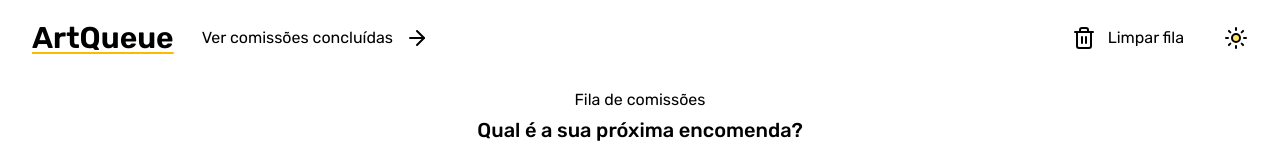
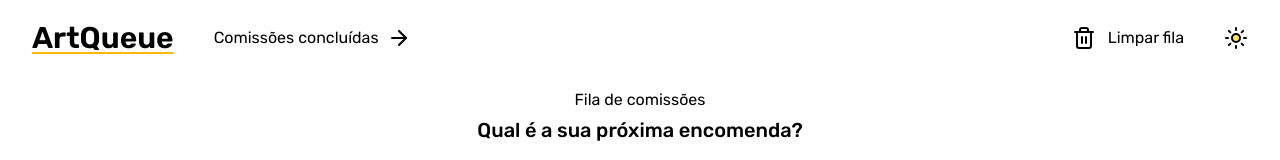
Before and after one commit to kauefraga/artqueue, a React (Vite) app: page / in a window 1280 px wide. Shown: the top 160 px of the page. Built offline with nearby package versions, Linux system fonts and the light colour scheme.

Commit message:
refactor: split commissions components
* Split <Header> in pending and finished commissions components (nav and
  actions

```diff
--- /dev/null
+++ b/src/components/finished-commissions/actions.tsx
@@ -0,0 +1,13 @@
+import { QueueCleaner } from '../queue-cleaner';
+
+interface FinishedCommissionsActionsProps {
+  onClearCommissions: () => void;
+}
+
+export function FinishedCommissionsActions({ onClearCommissions }: FinishedCommissionsActionsProps) {
+  return (
+    <>
+      <QueueCleaner type="finished" onClear={onClearCommissions} />
+    </>
+  );
+}
--- /dev/null
+++ b/src/components/finished-commissions/nav.tsx
@@ -0,0 +1,12 @@
+import { ArrowRight } from 'lucide-react';
+
+export function FinishedCommissionsNav() {
+  return (
+    <nav>
+      <a href="/" className="flex transition-all gap-2 hover:gap-3">
+        Comissões pendentes
+        <ArrowRight />
+      </a>
+    </nav>
+  );
+}
--- /dev/null
+++ b/src/components/pending-commissions/actions.tsx
@@ -0,0 +1,13 @@
+import { QueueCleaner } from '../queue-cleaner';
+
+interface PendingCommissionsActionsProps {
+  onClearCommissions: () => void;
+}
+
+export function PendingCommissionsActions({ onClearCommissions }: PendingCommissionsActionsProps) {
+  return (
+    <>
+      <QueueCleaner type="pending" onClear={onClearCommissions} />
+    </>
+  );
+}
--- /dev/null
+++ b/src/components/pending-commissions/nav.tsx
@@ -0,0 +1,12 @@
+import { ArrowRight } from 'lucide-react';
+
+export function PendingCommissionsNav() {
+  return (
+    <nav>
+      <a href="/finished" className="flex transition-all gap-2 hover:gap-3">
+        Comissões concluídas
+        <ArrowRight />
+      </a>
+    </nav>
+  );
+}
--- a/src/components/queue-cleaner.tsx
+++ b/src/components/queue-cleaner.tsx
@@ -3,15 +3,15 @@ import { Trash2 } from 'lucide-react';
 interface QueueCleanerProps {
   /** cleaner should clean pending or finished commissions */
   type: 'pending' | 'finished';
-  onClean: () => void;
+  onClear: () => void;
 }
 
-export function QueueCleaner({ type, onClean }: QueueCleanerProps) {
+export function QueueCleaner({ type, onClear }: QueueCleanerProps) {
   if (type === 'pending') {
     return (
       <button
         title="Remove todas encomendas pendentes"
-        onClick={onClean}
+        onClick={onClear}
         className="flex gap-3 hover:cursor-pointer"
       >
         <Trash2 />
@@ -23,7 +23,7 @@ export function QueueCleaner({ type, onClean }: QueueCleanerProps) {
   return (
     <button
       title="Remove todas encomendas finalizadas"
-      onClick={onClean}
+      onClick={onClear}
       className="flex gap-3 hover:cursor-pointer"
     >
       <Trash2 />
--- a/src/layout/header-form.tsx
+++ /dev/null
@@ -1,19 +0,0 @@
-import { ThemeToggle } from '../components/theme-toggle';
-
-export function HeaderForm() {
-  return (
-    <header className="flex flex-col items-center gap-5 justify-between px-8 py-5 md:flex-row md:gap-0">
-      <div className="flex flex-col items-center gap-5 md:flex-row md:gap-7">
-        <a href="/">
-          <h1 className="underline decoration-amber-400 decoration-2 underline-offset-4 font-semibold text-3xl">
-            ArtQueue
-          </h1>
-        </a>
-      </div>
-
-      <div className="flex gap-10">
-        <ThemeToggle />
-      </div>
-    </header>
-  );
-}
--- a/src/layout/header.tsx
+++ b/src/layout/header.tsx
@@ -1,45 +1,26 @@
-import { ArrowRight } from 'lucide-react';
-import { useLocation } from 'react-router';
-import { QueueCleaner } from '../components/queue-cleaner';
+import type { ReactNode } from 'react';
 import { ThemeToggle } from '../components/theme-toggle';
 
 interface HeaderProps {
-  onCleanFinishedCommissions: () => void;
-  onCleanPendingCommissions: () => void;
+  nav?: ReactNode;
+  actions?: ReactNode;
 }
 
-export function Header({ onCleanPendingCommissions, onCleanFinishedCommissions }: HeaderProps) {
-  const location = useLocation();
-  const isFinishedCommissionsPage = location.pathname === '/finished';
-
+export function Header({ nav, actions }: HeaderProps) {
   return (
     <header className="flex flex-col items-center gap-5 justify-between px-8 py-5 md:flex-row md:gap-0">
-      <div className="flex flex-col items-center gap-5 md:flex-row md:gap-7">
+      <div className="flex flex-col items-center gap-5 md:flex-row md:gap-10">
         <a href="/">
           <h1 className="underline decoration-amber-400 decoration-2 underline-offset-4 font-semibold text-3xl">
             ArtQueue
           </h1>
         </a>
 
-        {isFinishedCommissionsPage
-          ? (
-              <a href="/" className="flex gap-3">
-                Ver comissões pendentes
-                <ArrowRight />
-              </a>
-            )
-          : (
-              <a href="/finished" className="flex gap-3">
-                Ver comissões concluídas
-                <ArrowRight />
-              </a>
-            )}
+        {nav}
       </div>
 
       <div className="flex gap-10">
-        {isFinishedCommissionsPage
-          ? <QueueCleaner type="finished" onClean={onCleanFinishedCommissions} />
-          : <QueueCleaner type="pending" onClean={onCleanPendingCommissions} />}
+        {actions}
         <ThemeToggle />
       </div>
     </header>
--- a/src/pages/client-form.tsx
+++ b/src/pages/client-form.tsx
@@ -4,7 +4,7 @@ import { useNavigate } from 'react-router';
 import { CommissionsContainer } from '../components/commissions/commissions-container';
 import { useFormContext } from '../contexts/form';
 import { Footer } from '../layout/footer';
-import { HeaderForm } from '../layout/header-form';
+import { Header } from '../layout/header';
 
 export function ClientFormPage() {
   const navigate = useNavigate();
@@ -25,7 +25,7 @@ export function ClientFormPage() {
 
   return (
     <>
-      <HeaderForm />
+      <Header />
 
       <CommissionsContainer>
         <form
--- a/src/pages/commission-form.tsx
+++ b/src/pages/commission-form.tsx
@@ -5,7 +5,7 @@ import { CommissionsContainer } from '../components/commissions/commissions-cont
 import { useFormContext } from '../contexts/form';
 import { useCommissions } from '../hooks/use-commissions';
 import { Footer } from '../layout/footer';
-import { HeaderForm } from '../layout/header-form';
+import { Header } from '../layout/header';
 import { defaultCommission } from '../schemas/commission';
 
 export function CommissionFormPage() {
@@ -30,7 +30,7 @@ export function CommissionFormPage() {
 
   return (
     <>
-      <HeaderForm />
+      <Header />
 
       <CommissionsContainer>
         <form
--- a/src/pages/finished-commissions.tsx
+++ b/src/pages/finished-commissions.tsx
@@ -2,6 +2,8 @@ import { CommissionsContainer } from '../components/commissions/commissions-cont
 import { CommissionsList } from '../components/commissions/commissions-list';
 import { CommissionsListHeader } from '../components/commissions/commissions-list-header';
 import { CommissionsReport } from '../components/commissions/commissions-report';
+import { FinishedCommissionsActions } from '../components/finished-commissions/actions';
+import { FinishedCommissionsNav } from '../components/finished-commissions/nav';
 import { useCommissions } from '../hooks/use-commissions';
 import { useCommissionsMetrics } from '../hooks/use-commissions-metrics';
 import { Footer } from '../layout/footer';
@@ -11,7 +13,6 @@ export function FinishedCommissionsPage() {
   const {
     commissions,
     finishCommission,
-    clearPendingCommissions,
     clearFinishedCommissions,
   } = useCommissions();
 
@@ -21,8 +22,8 @@ export function FinishedCommissionsPage() {
   return (
     <>
       <Header
-        onCleanPendingCommissions={clearPendingCommissions}
-        onCleanFinishedCommissions={clearFinishedCommissions}
+        nav={<FinishedCommissionsNav />}
+        actions={<FinishedCommissionsActions onClearCommissions={clearFinishedCommissions} />}
       />
 
       <CommissionsContainer>
--- a/src/pages/not-found.tsx
+++ b/src/pages/not-found.tsx
@@ -1,11 +1,11 @@
 import { CommissionsContainer } from '../components/commissions/commissions-container';
 import { Footer } from '../layout/footer';
-import { HeaderForm } from '../layout/header-form';
+import { Header } from '../layout/header';
 
 export function NotFoundPage() {
   return (
     <>
-      <HeaderForm />
+      <Header />
 
       <CommissionsContainer>
         <h3 className="text-xl font-medium">Essa página não existe!</h3>
--- a/src/pages/pending-commissions.tsx
+++ b/src/pages/pending-commissions.tsx
@@ -3,6 +3,8 @@ import { CommissionsContainer } from '../components/commissions/commissions-cont
 import { CommissionsList } from '../components/commissions/commissions-list';
 import { CommissionsListHeader } from '../components/commissions/commissions-list-header';
 import { CommissionsReport } from '../components/commissions/commissions-report';
+import { PendingCommissionsActions } from '../components/pending-commissions/actions';
+import { PendingCommissionsNav } from '../components/pending-commissions/nav';
 import { useCommissions } from '../hooks/use-commissions';
 import { useCommissionsMetrics } from '../hooks/use-commissions-metrics';
 import { Footer } from '../layout/footer';
@@ -14,7 +16,6 @@ export function PendingCommissionsPage() {
     commissions,
     finishCommission,
     clearPendingCommissions,
-    clearFinishedCommissions,
   } = useCommissions();
 
   const metrics = useCommissionsMetrics(commissions);
@@ -27,8 +28,10 @@ export function PendingCommissionsPage() {
   return (
     <>
       <Header
-        onCleanPendingCommissions={clearPendingCommissions}
-        onCleanFinishedCommissions={clearFinishedCommissions}
+        nav={<PendingCommissionsNav />}
+        actions={
+          <PendingCommissionsActions onClearCommissions={clearPendingCommissions} />
+        }
       />
 
       <CommissionsContainer>
```
